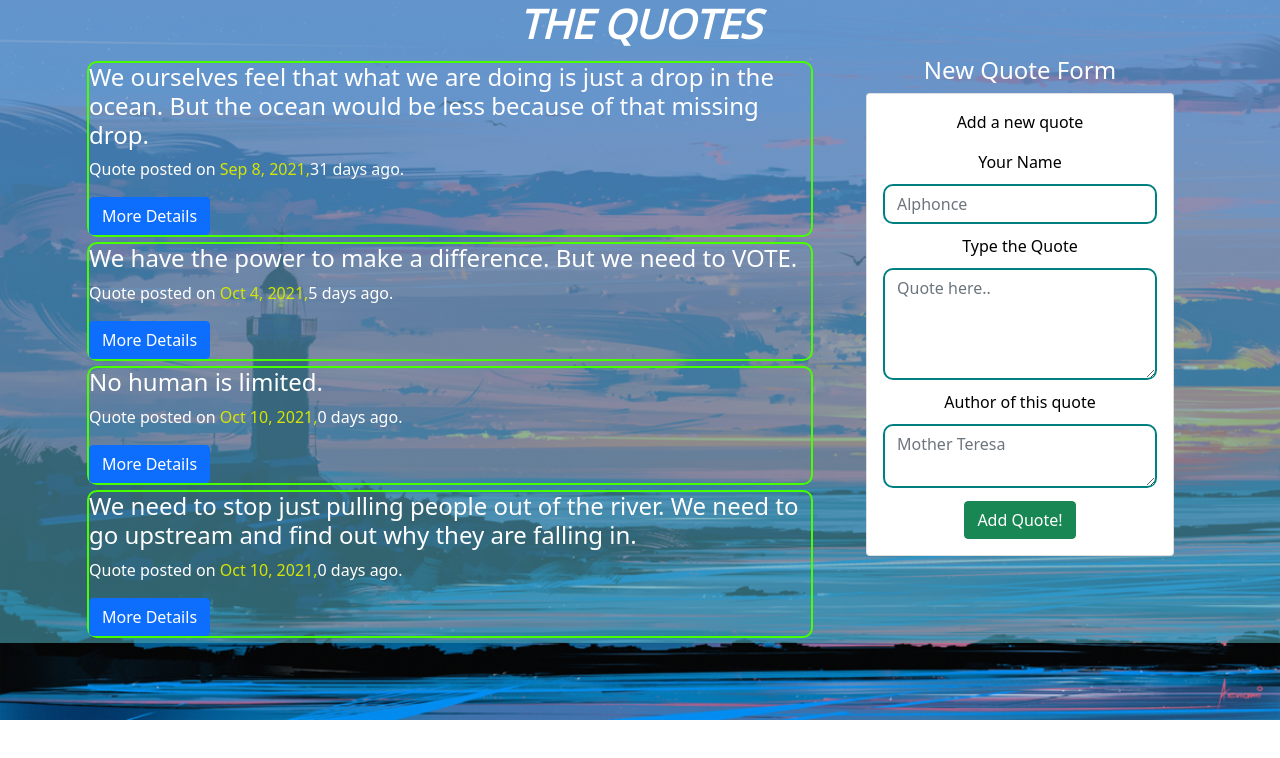
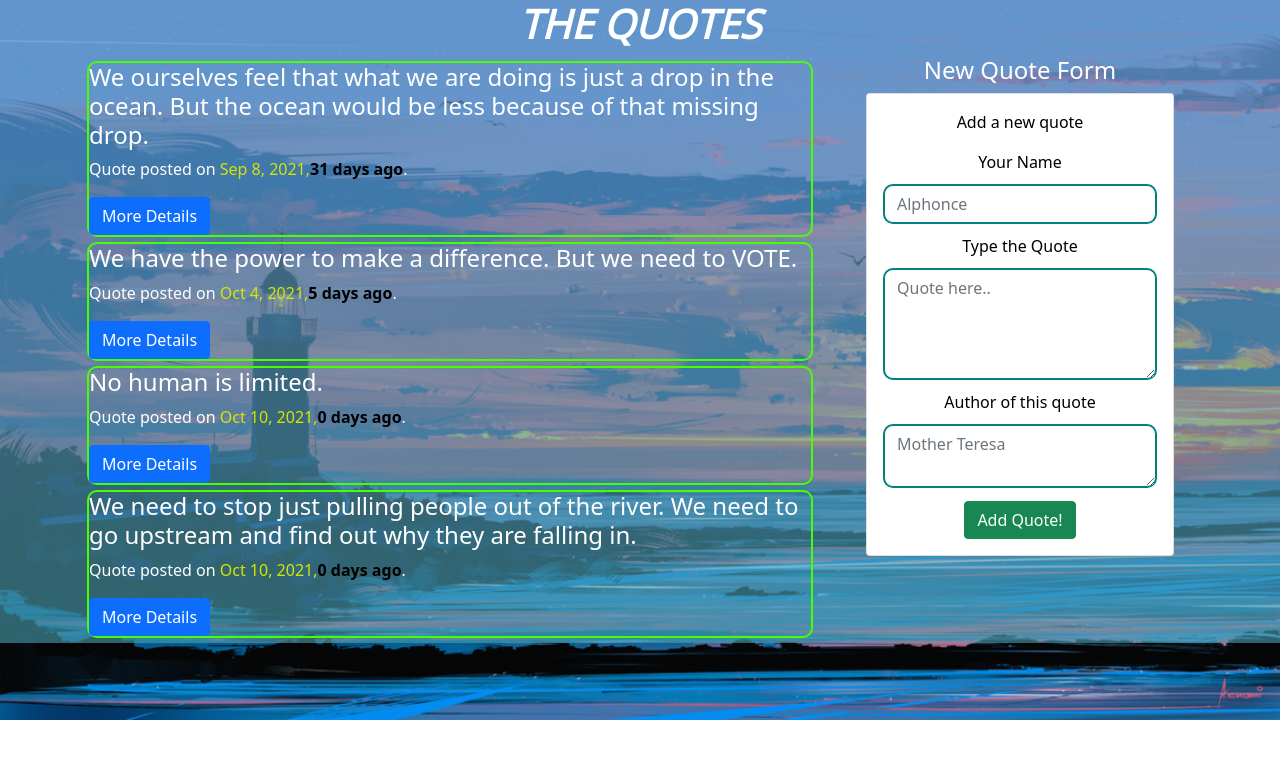
Before and after one commit to Kips-alih/Quotes-App, an Angular app: page / in a window 1280 px wide. Shown: the top 758 px of the page. Built offline with nearby package versions, Linux system fonts and the light colour scheme.

Commit message:
Style the timeCounter custom pipe

```diff
--- a/src/app/quote/quote.component.css
+++ b/src/app/quote/quote.component.css
@@ -13,6 +13,10 @@ div[id="yourQuote"]{
 }
 span[id="posted"]{
   color: rgb(213, 228, 4);
+ }
+span[class="customPipe"]{
+  color: black;
+  font-weight: 700;
 
 }
 /* div[class="right"]{
```
